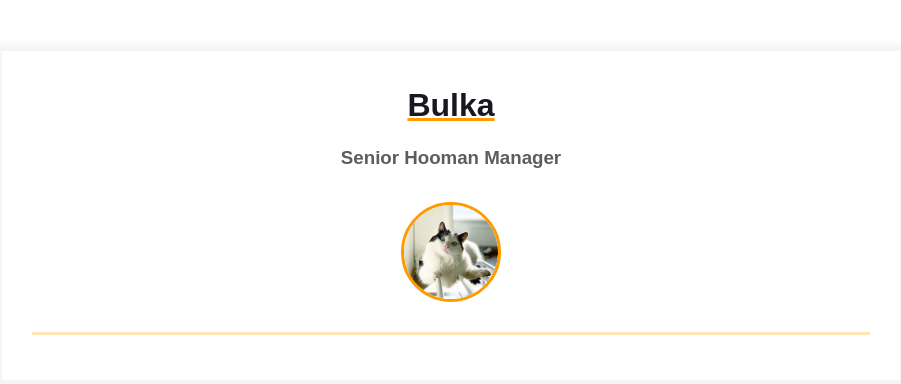
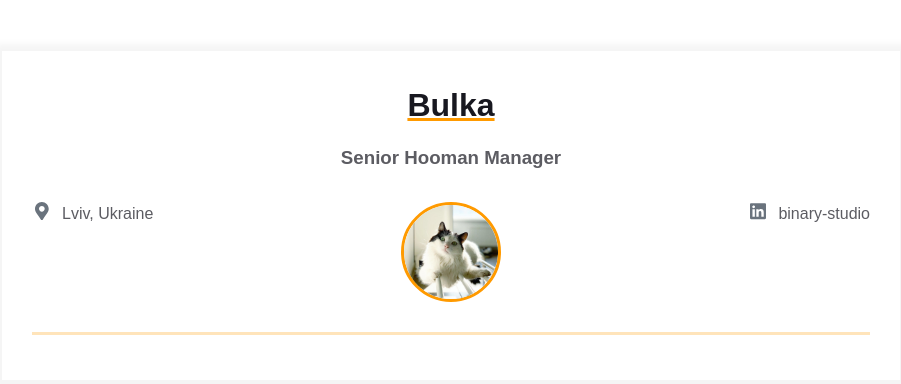
Before and after one commit to PulsarVI/homepage, a plain HTML site: page index.html in a window 1280 px wide. Shown: the whole page, without its empty margins (189-1090 px from the left). Drawn offline with Linux system fonts and the light colour scheme.

Commit message:
Added contact info

```diff
--- a/index.html
+++ b/index.html
@@ -17,13 +17,38 @@
                     <h3 class="contact-info__sub-header">Senior Hooman Manager</h3>
 
                     <div class="contact_info_container fh">
-                        <div class="contact-info__block"></div>
+                        <div class="contact-info__block">
+                            <a href="" rel="author" class="contact-info__item">
+                                <div class="contact-info__item-icon-wrapper">
+                                    <svg class="contact-info__item-icon" xmlns="http://www.w3.org/2000/svg"
+                                        viewBox="0 0 384 512">
+                                        <path
+                                            d="M172.268 501.67C26.97 291.031 0 269.413 0 192 0 85.961 85.961 0 192 0s192 85.961 192 192c0 77.413-26.97 99.031-172.268 309.67-9.535 13.774-29.93 13.773-39.464 0zM192 272c44.183 0 80-35.817 80-80s-35.817-80-80-80-80 35.817-80 80 35.817 80 80 80z">
+                                        </path>
+                                    </svg>
+                                </div>
+                                <span>Lviv, Ukraine</span>
+                            </a>
+                        </div>
 
                         <div class="contact-info__block contact-info__block--center">
                             <img class="contact-info__avatar" src="assets/avatar.jpeg" alt="Avatar">
                         </div>
 
-                        <div class="contact-info__block"></div>
+                        <div class="contact-info__block">
+                            <a href="https://ua.linkedin.com/company/binary-studio_241166" rel="author"
+                                class="contact-info__item">
+                                <div class="contact-info__item-icon-wrapper">
+                                    <svg class="contact-info__item-icon" xmlns="http://www.w3.org/2000/svg"
+                                        viewBox="0 0 448 512">
+                                        <path
+                                            d="M416 32H31.9C14.3 32 0 46.5 0 64.3v383.4C0 465.5 14.3 480 31.9 480H416c17.6 0 32-14.5 32-32.3V64.3c0-17.8-14.4-32.3-32-32.3zM135.4 416H69V202.2h66.5V416zm-33.2-243c-21.3 0-38.5-17.3-38.5-38.5S80.9 96 102.2 96c21.2 0 38.5 17.3 38.5 38.5 0 21.3-17.2 38.5-38.5 38.5zm282.1 243h-66.4V312c0-24.8-.5-56.7-34.5-56.7-34.6 0-39.9 27-39.9 54.9V416h-66.4V202.2h63.7v29.2h.9c8.9-16.8 30.6-34.5 62.9-34.5 67.2 0 79.7 44.3 79.7 101.9V416z">
+                                        </path>
+                                    </svg>
+                                </div>
+                                <span>binary-studio</span>
+                            </a>
+                        </div>
                     </div>
                 </div>
             </div>
```
